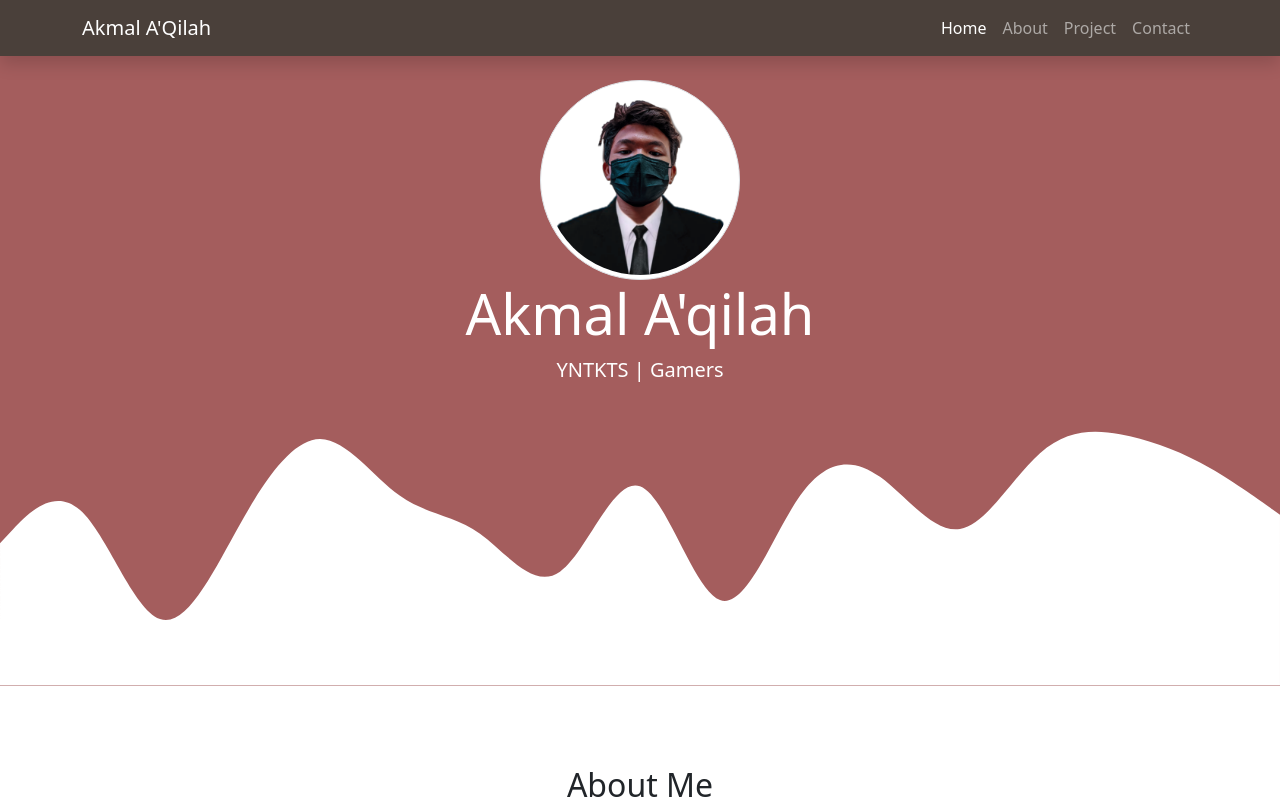
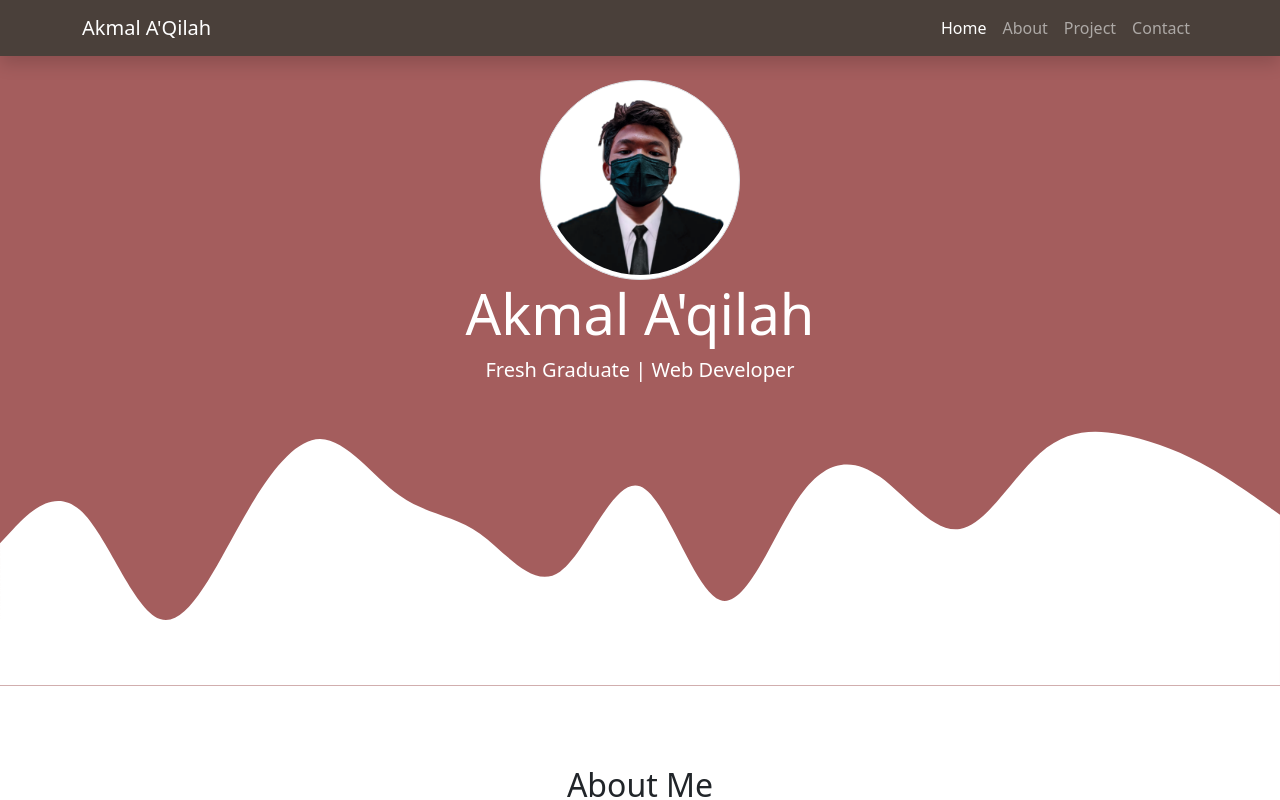
Before and after one commit to akmalqilah/akmalqilah.github.io, a plain HTML site: page index.html in a window 1280 px wide. Shown: the top 800 px of the page. Drawn offline with nearby package versions, Linux system fonts and the light colour scheme.

Commit message:
Update index.html
ubah ynkts

```diff
--- a/index.html
+++ b/index.html
@@ -298,7 +298,7 @@
   <script src="https://cdnjs.cloudflare.com/ajax/libs/gsap/3.9.0/TextPlugin.min.js"></script>
   <script>
     gsap.registerPlugin(TextPlugin);
-    gsap.to('.lead', { duration: 2, delay: 1.5, text: 'YNTKTS | Gamers' });
+    gsap.to('.lead', { duration: 2, delay: 1.5, text: 'Fresh Graduate | Web Developer' });
     gsap.from('.jumbotron img', { duration: 1, y: -100, opacity: 0 });
     gsap.from('.navbar', { duration: 1.5, y: '-100%', opacity: 0, ease: 'bounce' });
     gsap.from('.display-4', { duration: 1, y: -100, opacity: 0, delay: 0.5 });
```
